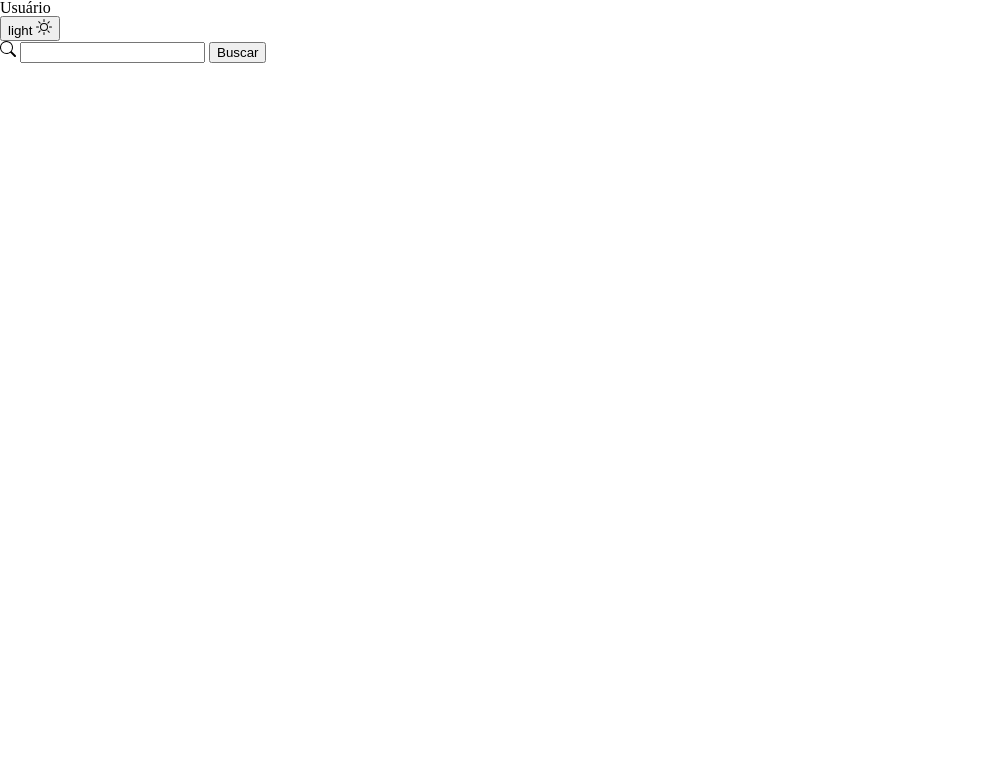
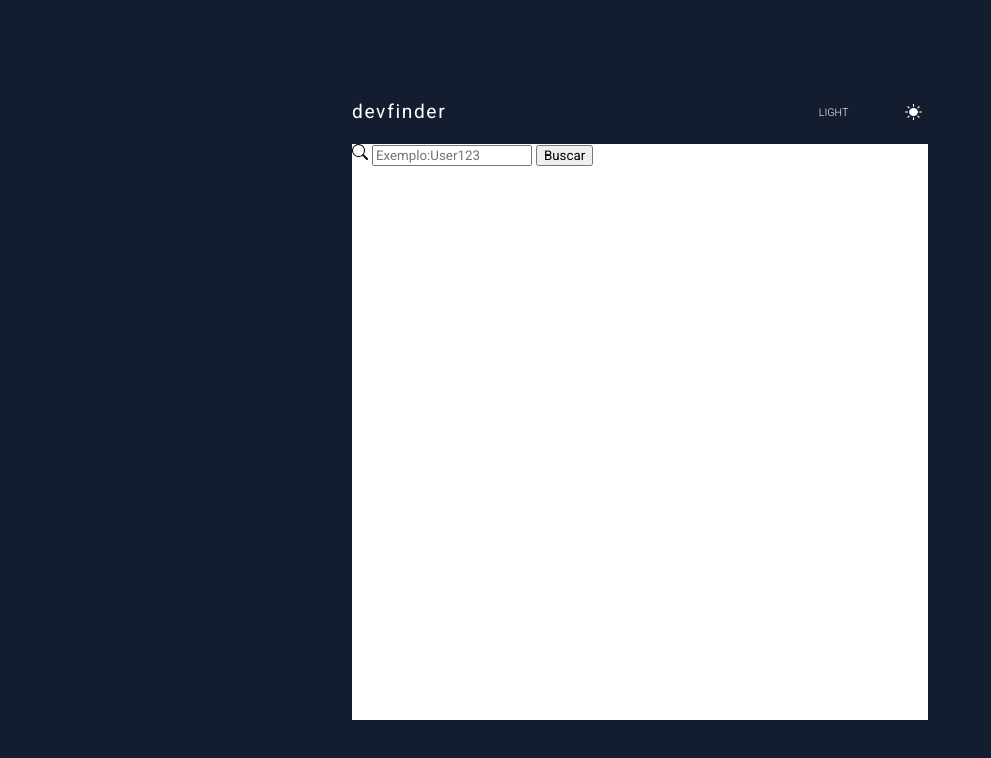
Before and after one commit to KaioAraujoDev/Busca-de-usuarios-git-hub, a plain HTML site: page index.html in a window 1280 px wide. Shown: the whole page, without its empty margins (0-991 px from the left). Drawn offline with Linux system fonts and the light colour scheme; no server answers.

Commit message:
Estilização básica header e fundo

```diff
--- a/index.html
+++ b/index.html
@@ -10,19 +10,19 @@
 </head>
 <body>
     <main>
-        <div>
-            <h1>Usuário</h1>
-            <button>
-                light
-                <img src="./assets/brightness-high.svg" alt="Icone mudança de tema">
+        <div class="header">
+            <h1 class="title">devfinder</h1>
+            <button class="buttonTheme">
+                <span class="labelButton">light</span>
+                <img class="iconTheme"src="./assets/sun.png" alt="Icone mudança de tema">
             </button>
         </div>
-        <div>
-            <img src="./assets/search.svg" alt="Busca">
-            <input type="search" name="" id="">
-            <button>Buscar</button>
+        <div class="boxSearch">
+            <img class="iconSearch" src="./assets/search.svg" alt="Busca">
+            <input class="inputSearch" type="text" placeholder="Exemplo:User123" name="" id="search">
+            <button class="buttonSearch"id="buttonSearch">Buscar</button>
         </div>
-        <div id="result">
+        <div class="boxResult"id="result">
 
         </div>
     </main>
--- a/js/getApi.js
+++ b/js/getApi.js
@@ -12,8 +12,6 @@ function BuscarDados(usuario){
 
 }
 
-BuscarDados('Garchy');
-
 
 function Exibirdados(res){
     const boxResult = document.querySelector('#result');
--- a/js/main.js
+++ b/js/main.js
@@ -0,0 +1,12 @@
+const buttonSearch = document.querySelector('#buttonSearch');
+
+
+buttonSearch.addEventListener('click', () =>{
+    const searchInput = document.querySelector('#search');
+
+    if(searchInput.value !== ''){
+        BuscarDados(searchInput.value)
+    }else{
+        alert('Preencha o campo busca');
+    }
+})
--- a/style.css
+++ b/style.css
@@ -0,0 +1,55 @@
+@import url('https://fonts.googleapis.com/css2?family=Roboto:wght@100;300;400;700&display=swap');
+
+*{
+    font-family: 'Roboto', sans-serif;
+}
+
+body{
+    background-color:rgba(20,28,47,255);
+    display: flex;
+    align-items: center;
+    justify-content: center;
+    height: 100vh;
+    width: 100vw;
+
+}
+main{
+    height: 80%;
+    width: 45%;
+    background-color: white;
+
+
+}
+
+/*Header estilos*/
+.header {
+    display: flex;
+    height: 10%;
+    width: 100%;
+    justify-content: space-between;
+    align-items: center;
+    background-color:rgba(20,28,47,255) ;
+    color: white;
+}
+.header .title{
+    font-size: 1.2em;
+    letter-spacing: 0.15ch;
+}
+
+.buttonTheme{
+    background:none;
+    border: none;
+    color: white;
+    display: flex;
+    width: 20%;
+    justify-content: space-between;
+    align-items: center;
+    text-transform: uppercase;
+    font-weight: 300;
+}
+.buttonTheme .labelButton{
+    font-size: 0.8em;
+}
+.iconTheme{
+    width: 1.25em;
+}
```
Also changed, not shown: assets/sun.png (added).
